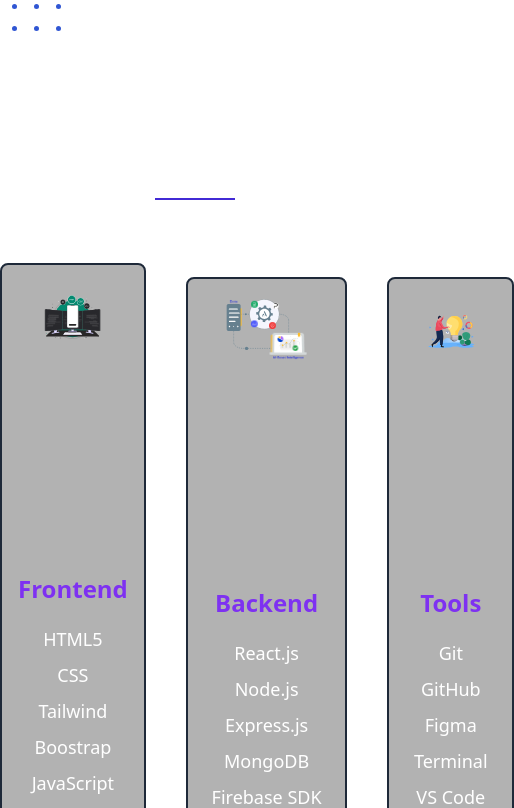
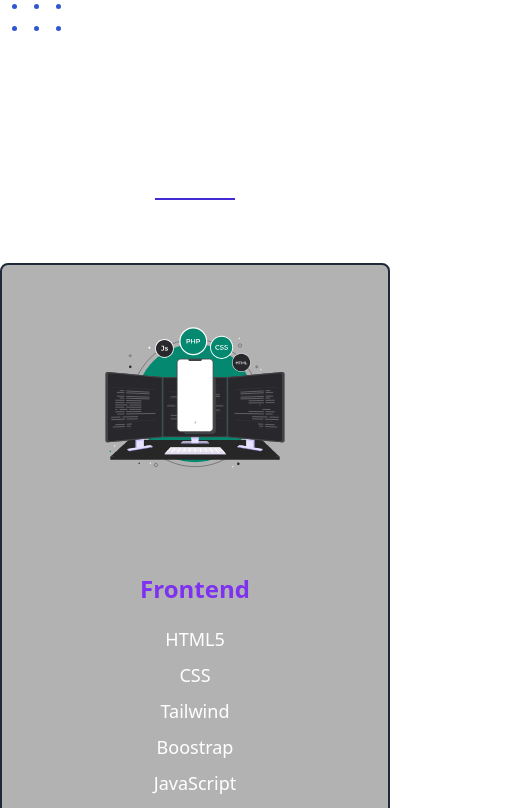
Before and after one commit to mostafizdev01/my-portfolio, a React (Vite) app: page / in a window 390 px wide. Shown: the part 1192-2000 px from the top of the page, 514 px wide, since content can reach past the window. Built offline with nearby package versions, Linux system fonts and the light colour scheme.

Commit message:
responsive the skills section

```diff
--- a/src/Containers/Skills.jsx
+++ b/src/Containers/Skills.jsx
@@ -9,7 +9,7 @@
     return (
         <>
         <TitleSection title={'Skills'} />
-        <div className="skills-container flex justify-between items-center gap-10">
+        <div className="skills-container md:flex justify-between items-center gap-10">
             <div className="bg-black/30 backdrop-blur-md rounded-lg p-4 w-full border-2 flex flex-col justify-center items-center border-gray-800 hover:border-[#5104c5ce]">
                 <div className='  w-8/12 h-68'>
                     <Lottie  animationData={language}></Lottie>
```
